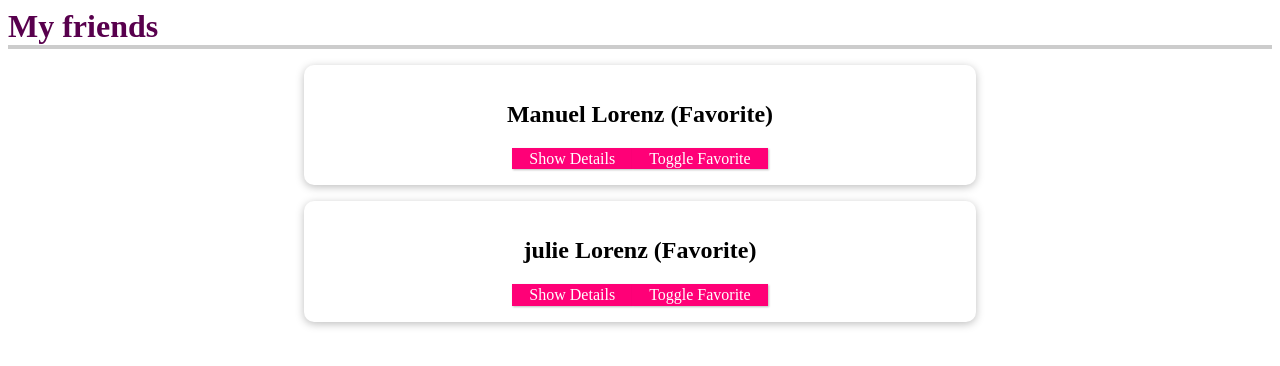
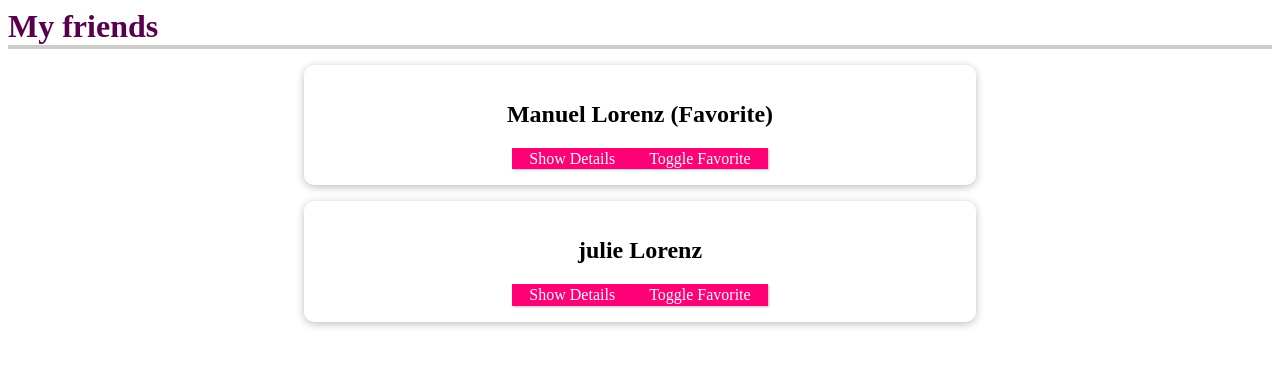
Before and after one commit to delaneymethod/vue-goals-example, a Vue app: page / in a window 1280 px wide. Shown: the top 366 px of the page. Built offline with nearby package versions, Linux system fonts and the light colour scheme.

Commit message:
Emitting custom events and using uni-directional data flow
Signed-off-by: Sean Delaney <hello@delaneymethod.com>

```diff
--- a/src/components/Friends/Friend/Friend.vue
+++ b/src/components/Friends/Friend/Friend.vue
@@ -1,6 +1,6 @@
 <template>
 	<li>
-		<h2>{{ name }} {{ friendIsFavorite ? '(Favorite)' : '' }}</h2>
+		<h2>{{ name }} {{ isFavorite ? '(Favorite)' : '' }}</h2>
 		<button @click="toggleDetails">
 			{{ detailsAreVisible ? 'Hide Details' : 'Show Details' }}
 		</button>
@@ -31,8 +31,7 @@ export default {
 	},
 	data() {
 		return {
-			detailsAreVisible: false,
-			friendIsFavorite: this.isFavorite
+			detailsAreVisible: false
 		};
 	},
 	methods: {
@@ -40,7 +39,7 @@ export default {
 			this.detailsAreVisible = !this.detailsAreVisible;
 		},
 		toggleFavorite() {
-			this.friendIsFavorite = !this.friendIsFavorite;
+			this.$emit('toggle-favorite', this.id);
 		}
 	}
 };
--- a/src/components/Friends/Friends.vue
+++ b/src/components/Friends/Friends.vue
@@ -9,7 +9,8 @@
 				:name="friend.name"
 				:phone="friend.phone"
 				:email="friend.email"
-				:is-favorite="true"
+				:is-favorite="friend.isFavorite"
+				@toggle-favorite="toggleFavorite"
 			/>
 		</ul>
 	</section>
@@ -30,16 +31,25 @@ export default {
 					id: 'manuel',
 					name: 'Manuel Lorenz',
 					phone: '01234 5678 991',
-					email: 'manuel@localhost.com'
+					email: 'manuel@localhost.com',
+					isFavorite: true
 				},
 				{
 					id: 'julie',
 					name: 'julie Lorenz',
 					phone: '09876 543 22',
-					email: 'julie@localhost.com'
+					email: 'julie@localhost.com',
+					isFavorite: false
 				}
 			]
 		};
+	},
+	methods: {
+		toggleFavorite(friendId) {
+			const friend = this.friends.find((friend) => friend.id === friendId);
+
+			friend.isFavorite = !friend.isFavorite;
+		}
 	}
 };
 </script>
```
